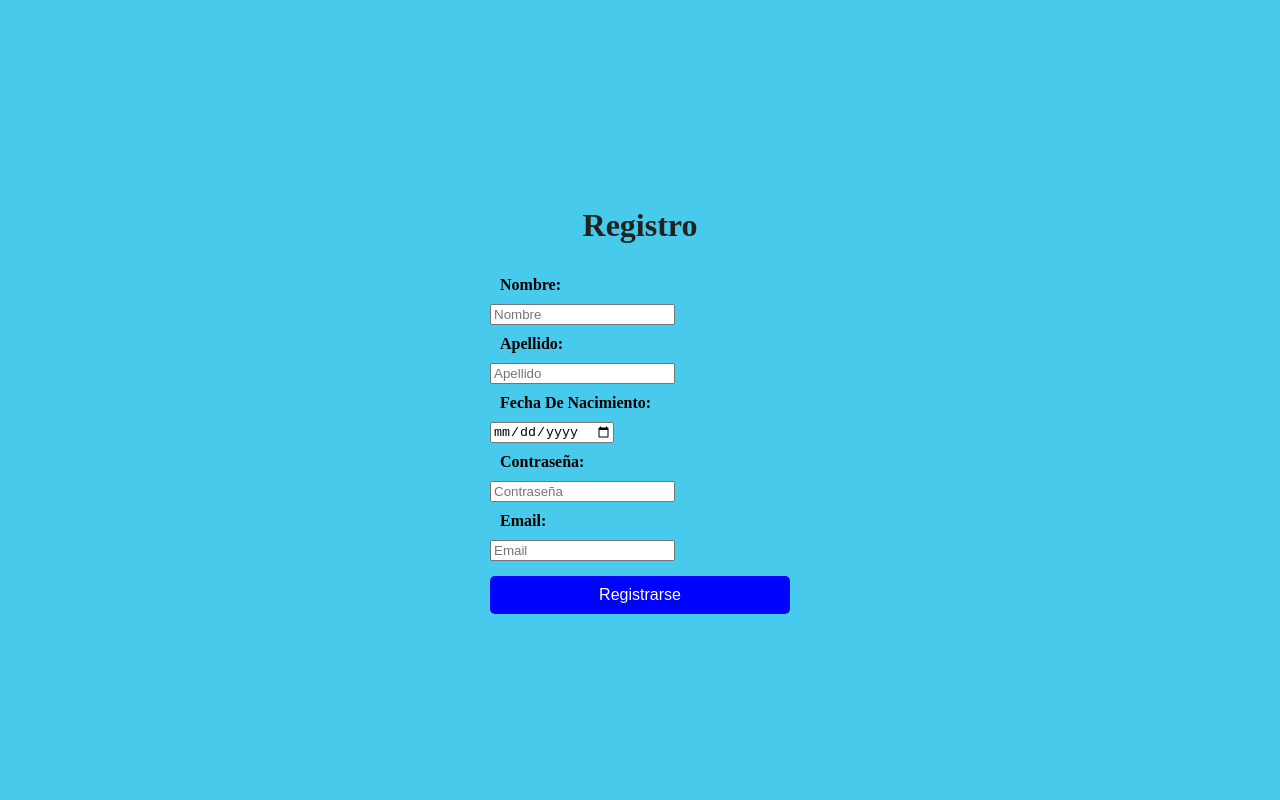
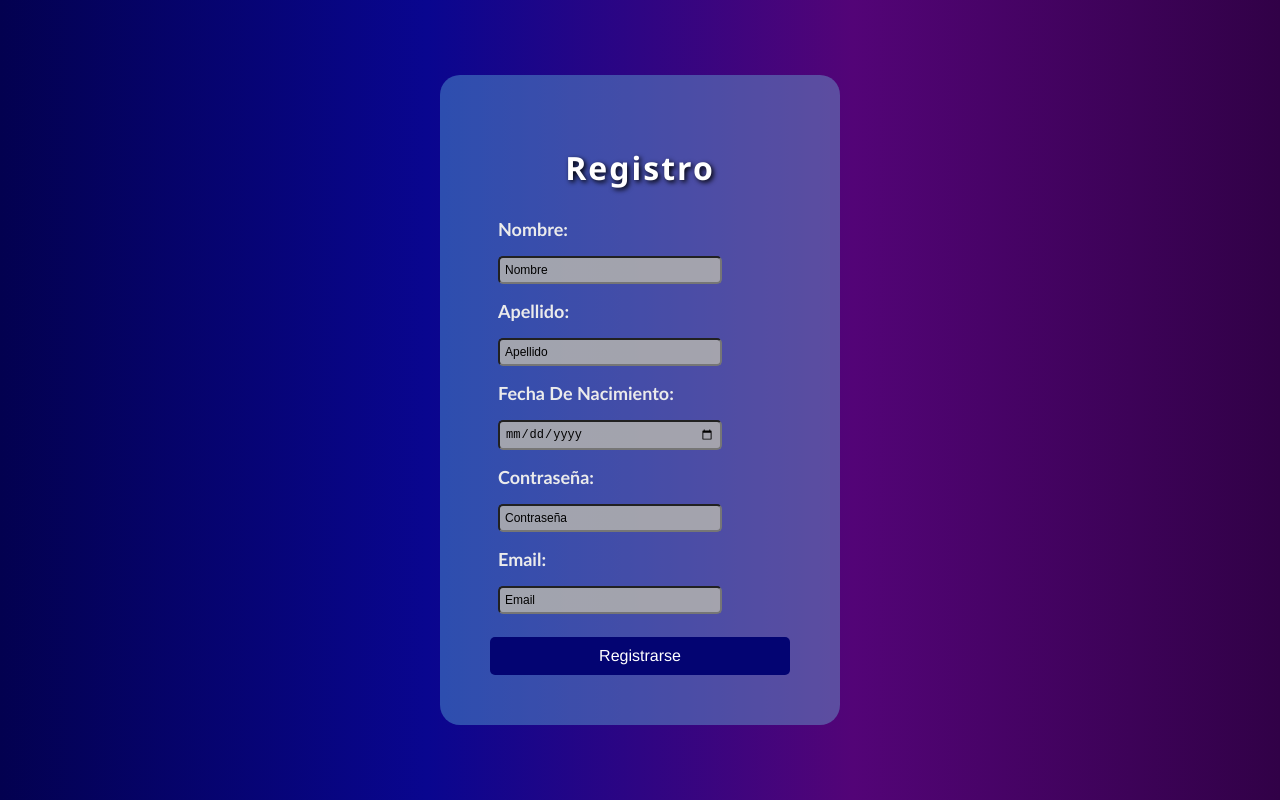
Before and after one commit to cjosue-jpg/Formulario-j, a plain HTML site: page Desktop/formulario/index.html in a window 1280 px wide. Drawn offline with Linux system fonts and the light colour scheme; files that its build step writes are made by us from their sources.

Commit message:
se agrega nuevos cambios

```diff
--- a/Desktop/formulario/index.html
+++ b/Desktop/formulario/index.html
@@ -3,8 +3,8 @@
 <head>
     <meta charset="UTF-8">
     <meta name="viewport" content="width=device-width, initial-scale=1.0">
-    <title>Login</title>
-    <link rel="stylesheet" href="css/style.css">
+    <title>formulario</title>
+    <link rel="stylesheet" href="style.css">
 </head>
 <body>
     <form class="formulario">
--- a/Desktop/formulario/style.css
+++ b/Desktop/formulario/style.css
@@ -1,6 +1,6 @@
 body{
-    background-color: rgb(71, 202, 235);
-    background-size: cover;
+    background: linear-gradient(to right,#030150,#09068f, #530477, #310147);
+    background-size: contain;
     font-family: inherit;
     margin: 0;
     justify-content: center;
@@ -17,26 +17,67 @@ form{
 }
 
 h1{
+    font-family: 'Segoe UI', Tahoma, Geneva, Verdana, sans-serif;
     text-align: center;
-    color: rgb(34, 34, 29);
+    color: rgb(255, 255, 255);
+    letter-spacing: 2px;
+    text-shadow: 2px 2px 5px #000;
 }
 
 label{
     display:  table-cell;
-    margin-top: 1opx;
+    margin-top: 5px;
     font-weight: bold;
-    padding: 10px;
-    margin: 10px;
+    padding: 5px;
+    margin: 3px;
+    color: #ebebeb;
+    align-items: self-start;
+    font-family: 'Gill Sans', 'Gill Sans MT', Calibri, 'Trebuchet MS', sans-serif;
+    font-size: large;
 }
 
 button{
-    margin-top: 15px;
+  margin-top: 15px;
   width: 100%;
   padding: 10px;
-  background-color: #0004ff;
+  background-color: #030472;
   border: none;
-  color: white;
+  color: rgb(255, 255, 255);
   font-size: 16px;
   border-radius: 5px;
   cursor: pointer;
+  font-family: 'Franklin Gothic Medium', 'Arial Narrow', Arial, sans-serif;
+
 }
+
+form{
+    display: flex;
+    flex-direction: column;
+    justify-content: center;
+    background-color: rgba(120, 237, 248, 0.308);
+    margin: 40px auto;
+    padding: 50px;
+    max-height: 70vh;
+
+}
+
+input{
+    width: 70%;
+    padding: 5px;
+    margin: 8px;
+    border-radius: 5px;
+    font-size: 12px;
+    background-color: #afafafe3;
+}
+
+::placeholder{
+    color: black;
+}
+
+button:active{
+    background-color: #0111f7;
+}
+
+input:active{
+    background-color: rgba(120, 237, 248, 0.308);
+}
```
